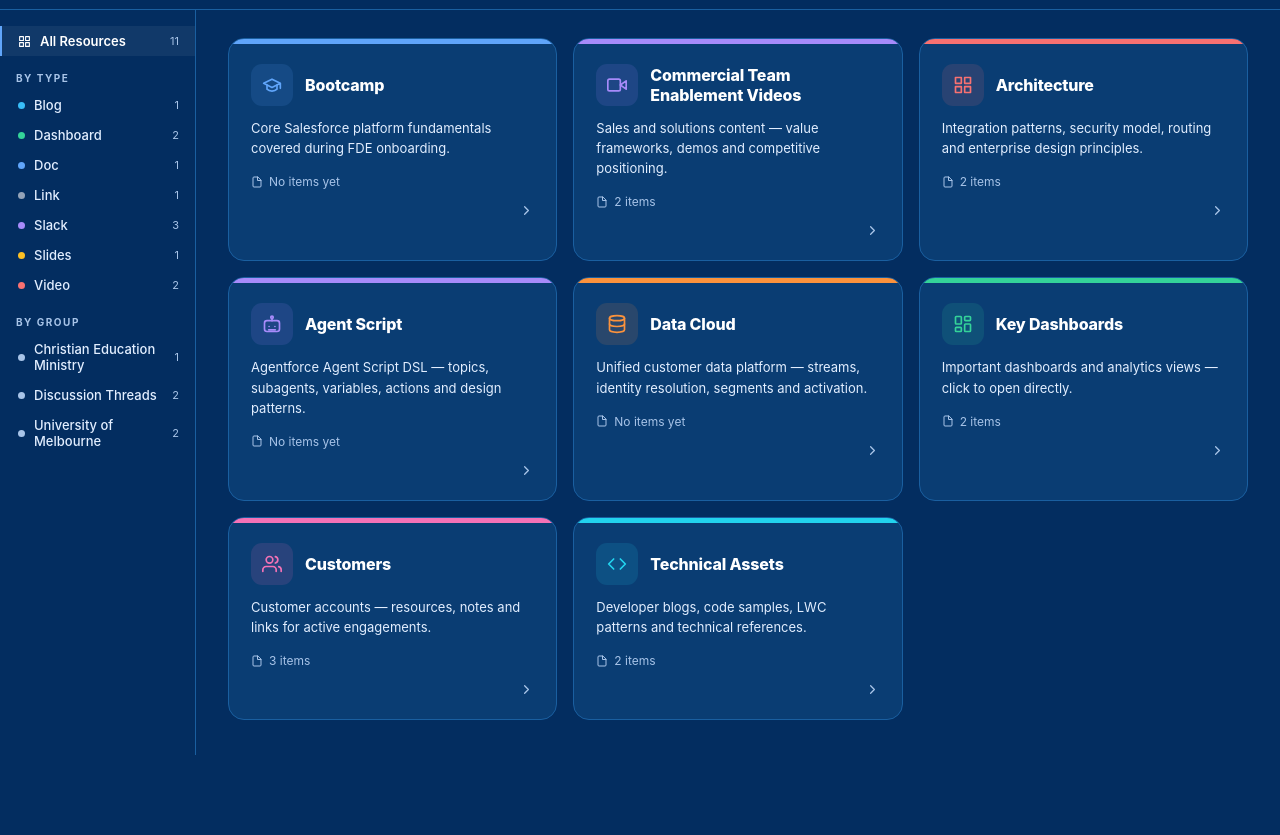
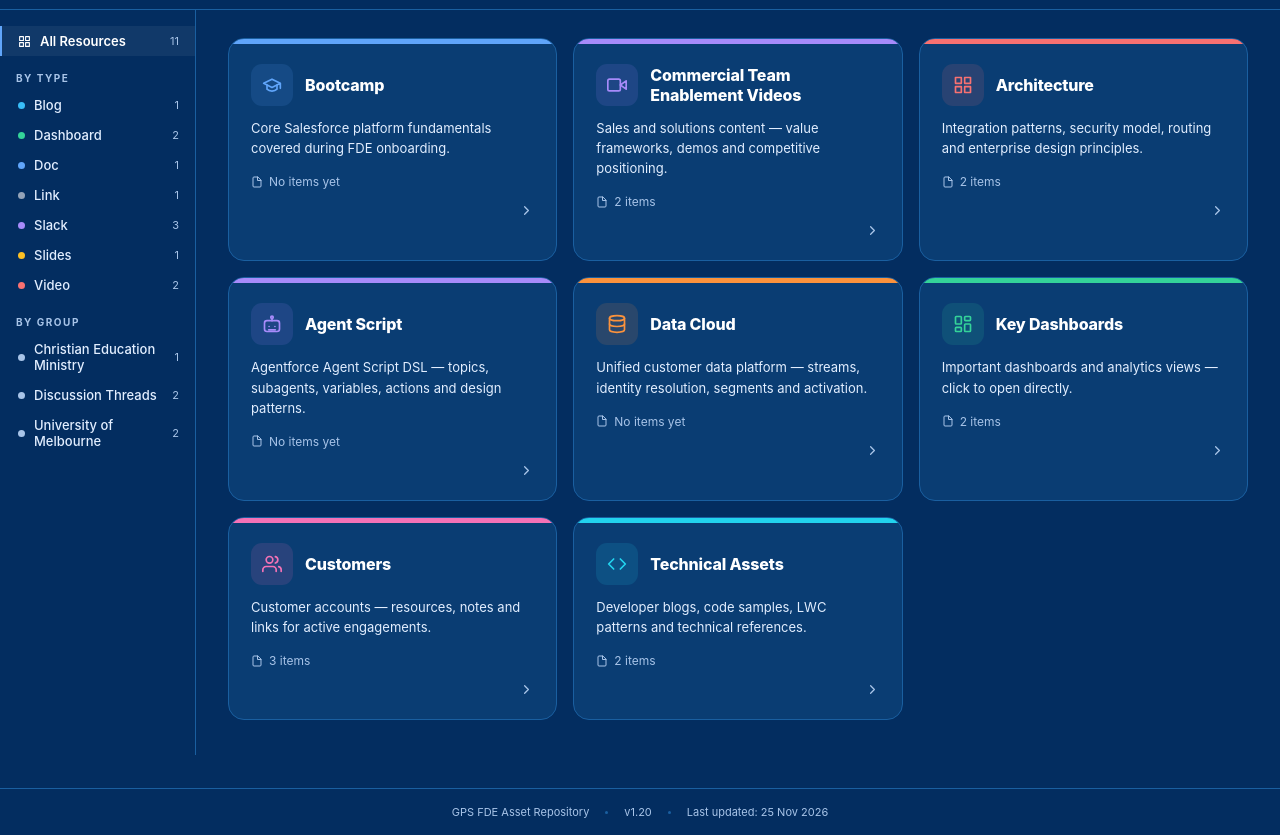
Before and after one commit to rwickramanayake77/fde-hub, a plain HTML site: page index.html in a window 1280 px wide. Shown: the part 56-891 px from the top of the page. Before the commit the page ends 844 px from the top, so only its background shows below. Drawn offline with Linux system fonts and the light colour scheme.

Commit message:
Add footer with version number and last updated date
Co-Authored-By: Claude Sonnet 4.6 <noreply@anthropic.com>

```diff
--- a/index.html
+++ b/index.html
@@ -220,6 +220,15 @@
     margin-top: 5px; width: fit-content;
   }
 
+  /* ── FOOTER ── */
+  .footer {
+    text-align: center; padding: 16px 32px;
+    border-top: 1px solid var(--border);
+    font-size: 11px; color: var(--faint);
+    display: flex; align-items: center; justify-content: center; gap: 16px;
+  }
+  .footer-dot { width: 3px; height: 3px; border-radius: 50%; background: var(--border); }
+
   /* ── APP BODY SPLIT ── */
   .app-body { display: flex; align-items: flex-start; }
   .main-content { flex: 1; min-width: 0; }
@@ -310,6 +319,14 @@
 
 </div><!-- /.main-content -->
 </div><!-- /.app-body -->
+
+<footer class="footer">
+  <span>GPS FDE Asset Repository</span>
+  <div class="footer-dot"></div>
+  <span>v1.20</span>
+  <div class="footer-dot"></div>
+  <span>Last updated: 25 Nov 2026</span>
+</footer>
 
 <script>
 const categories = [
```
